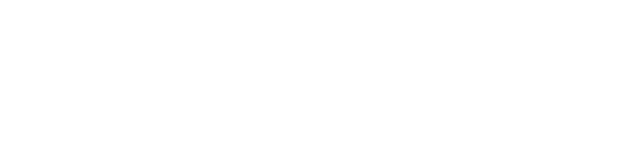
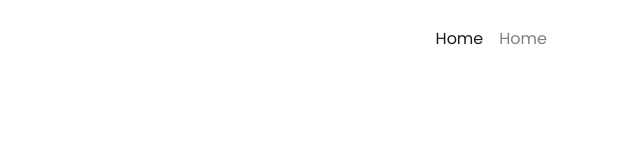
Before and after one commit to hanawazaki/marketplace-frontend, a plain HTML site: page index.html in a window 1280 px wide. Shown: the full height of the page, 640-1280 px from the left. Drawn offline with nearby package versions, Linux system fonts and the light colour scheme.

Commit message:
Update index.html

```diff
--- a/index.html
+++ b/index.html
@@ -33,7 +33,14 @@
           <span class="navbar-toggler-icon"></span>
         </button>
         <div class="collpase navbar-collapse" id="navbarResponsive">
-          <ul class="navbar-nav ml-auto"></ul>
+          <ul class="navbar-nav ml-auto">
+            <li class="nav-item active">
+              <a href="/index.html" class="nav-link">Home</a>
+            </li>
+            <li class="nav-item">
+              <a href="/index.html" class="nav-link">Home</a>
+            </li>
+          </ul>
         </div>
       </div>
     </nav>
```
